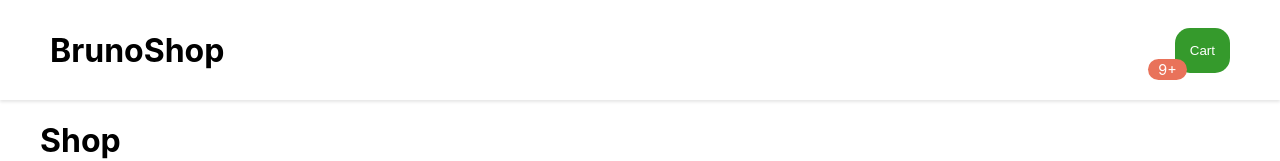
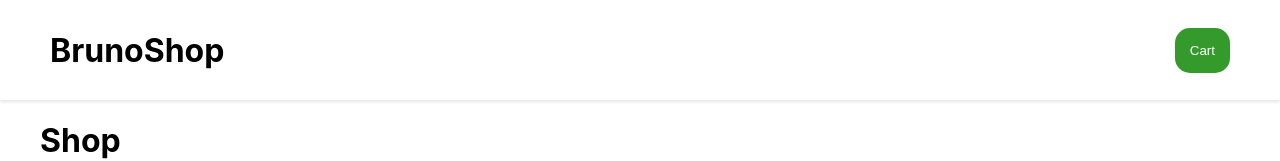
Before and after one commit to torresebas/BrunoShop, a React (Create React App) app: page / in a window 1280 px wide. Shown: the top 161 px of the page. Built offline with nearby package versions, Linux system fonts and the light colour scheme.

Commit message:
Showing elemnets added in cart

```diff
--- a/src/App.js
+++ b/src/App.js
@@ -12,36 +12,29 @@ class App extends Component {
       { name: "Peas", price: 7.5, img: "/products/peas.jpg" },
       { name: "Lettuce", price: 4.5, img: "/products/lettuce.jpg" },
     ],
-    cart: [
-      // {
-      //   name: "Lettuce",
-      //   price: 4.5,
-      //   img: "/products/lettuce.jpg",
-      //   quantity: 1,
-      // },
-    ],
+    cart: [],
   };
 
   addToCart = (product) => {
     const { cart } = this.state;
     if (cart.find((x) => x.name === product.name)) {
       const newCart = cart.map((x) =>
-        x.name === product.name ? { ...x, cantidad: x.cantidad + 1 } : x
+        x.name === product.name ? { ...x, quantity: x.quantity + 1 } : x
       );
       return this.setState({ cart: newCart });
     }
     return this.setState({
       cart: this.state.cart.concat({
         ...product,
-        cantidad: 1,
+        quantity: 1,
       }),
     });
   };
   render() {
-    console.log(this.state.cart);
+    // console.log(this.state.cart);
     return (
       <div>
-        <Navbar />
+        <Navbar cart={this.state.cart}/>
         <Layout>
           <Title />
           <Products addToCart={this.addToCart} products={this.state.products} />
--- a/src/components/Cart.js
+++ b/src/components/Cart.js
@@ -20,10 +20,12 @@ const styles = {
 
 class Cart extends Component {
   render() {
+    const { cart } = this.props;
+    const quantity = cart.reduce((acc, el) => acc + el.quantity, 0);
     return (
       <div>
         <span style={styles.bubble}>
-          <BubbleAlert value={15} />
+          {quantity !== 0 ? <BubbleAlert value={quantity} /> : null}
         </span>
         <button style={styles.cart}>Cart</button>
       </div>
--- a/src/components/Navbar.js
+++ b/src/components/Navbar.js
@@ -1,6 +1,6 @@
 import { Component } from "react";
-import Logo from './Logo'
-import Cart from './Cart'
+import Logo from "./Logo";
+import Cart from "./Cart";
 
 const styles = {
   navbar: {
@@ -8,19 +8,20 @@ const styles = {
     flexDirection: "row",
     alignItems: "center",
     height: "100px",
-    justifyContent:'space-between',
-    position:'relative',
-    padding:'0 50px',
-    boxShadow: '0 2px 3px rgb(0,0,0,0.1)'
+    justifyContent: "space-between",
+    position: "relative",
+    padding: "0 50px",
+    boxShadow: "0 2px 3px rgb(0,0,0,0.1)",
   },
 };
 
 class Navbar extends Component {
   render() {
+    const { cart } = this.props;
     return (
       <nav style={styles.navbar}>
-        <Logo/>
-        <Cart/>
+        <Logo />
+        <Cart cart={cart} />
       </nav>
     );
   }
```
